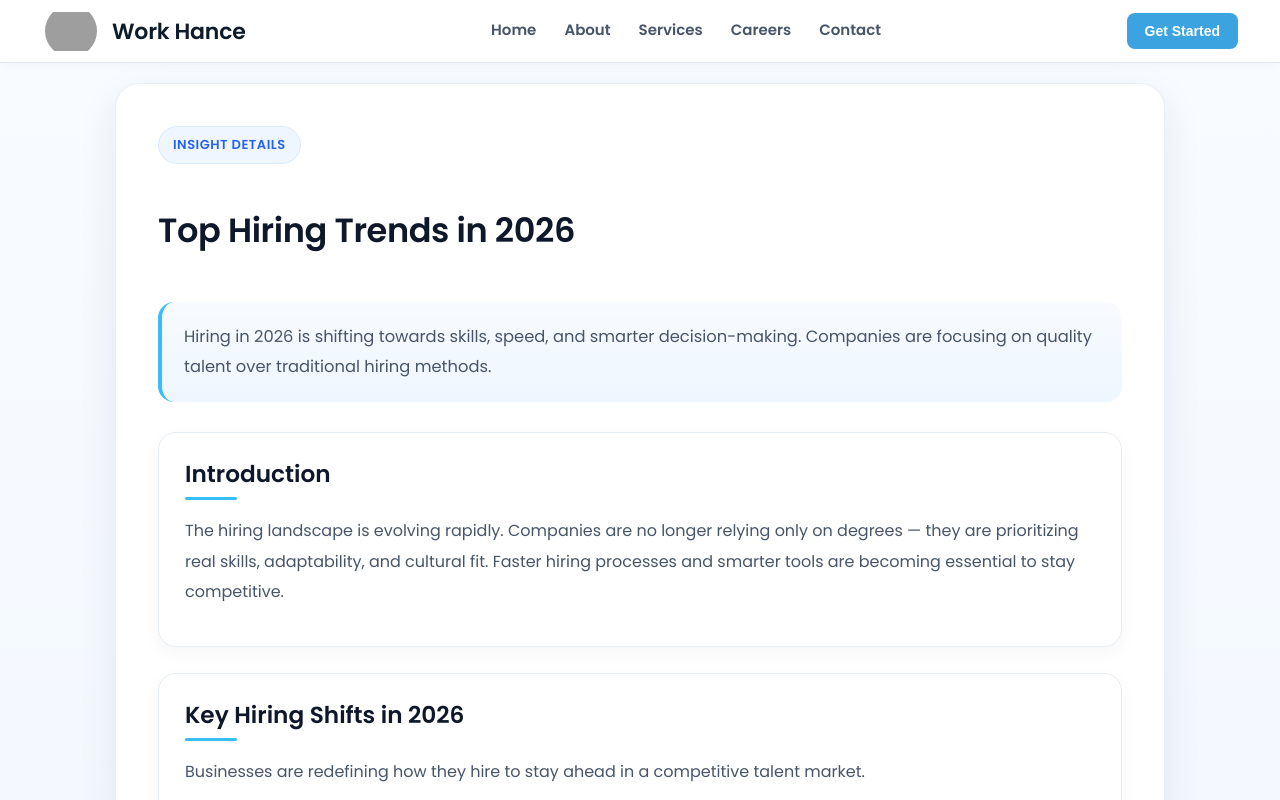
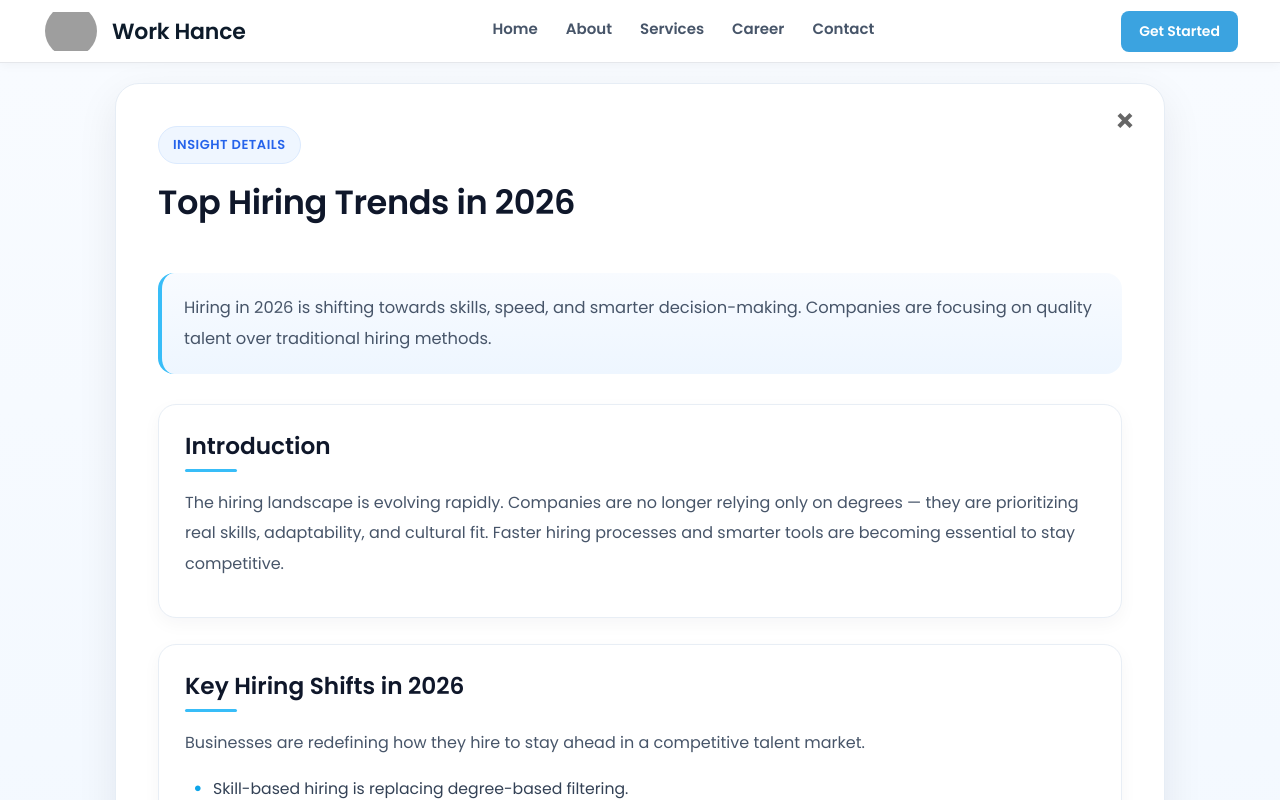
Before and after one commit to arvindcodey-wh/workhance-website, a React (Vite) app: page /insights/1 in a window 1280 px wide. Shown: the top 800 px of the page. Built offline with nearby package versions, Linux system fonts and the light colour scheme; grey boxes are pictures that could not be loaded.

Commit message:
Updated again

```diff
--- a/package.json
+++ b/package.json
@@ -10,9 +10,12 @@
     "preview": "vite preview"
   },
   "dependencies": {
+    "libphonenumber-js": "^1.13.1",
+    "lucide-react": "^1.14.0",
     "react": "^19.2.4",
     "react-dom": "^19.2.4",
     "react-icons": "^5.6.0",
+    "react-phone-input-2": "^2.15.1",
     "react-router-dom": "^7.14.0"
   },
   "devDependencies": {
@@ -20,10 +23,13 @@
     "@types/react": "^19.2.14",
     "@types/react-dom": "^19.2.3",
     "@vitejs/plugin-react": "^6.0.1",
+    "autoprefixer": "^10.5.0",
     "eslint": "^9.39.4",
     "eslint-plugin-react-hooks": "^7.0.1",
     "eslint-plugin-react-refresh": "^0.5.2",
     "globals": "^17.4.0",
+    "postcss": "^8.5.14",
+    "tailwindcss": "^3.4.17",
     "vite": "^8.0.1"
   }
 }
--- a/src/App.jsx
+++ b/src/App.jsx
@@ -1,13 +1,11 @@
-import Footer from "./components/Footer";
+import Footer from "./Components/Footer";
 import { BrowserRouter, Routes, Route } from "react-router-dom";
-import ScrollToTop from "./components/ScrollToTop";
-import Navbar from "./components/Navbar";
-import Home from "./pages/Home";
-import About from "./pages/About Us";
-import Services from "./pages/Services";
-import Career from "./pages/Career";
-import Contact from "./pages/Contact";
-import InsightDetail from "./pages/InsightDetail";
+import ScrollToTop from "./Components/ScrollToTop";
+import Navbar from "./Components/Navbar";
+import Home from "./Pages/Home";
+import Services from "./Pages/Services";
+import Contact from "./Pages/Contact";
+import InsightDetail from "./Pages/InsightDetail";
 
 function App() {
   return (
@@ -17,9 +15,7 @@ function App() {
 
       <Routes>
         <Route path="/" element={<Home />} />
-        <Route path="/about" element={<About />} />
         <Route path="/services" element={<Services />} />
-        <Route path="/career" element={<Career />} />
         <Route path="/contact" element={<Contact />} />
         <Route path="/insights/:id" element={<InsightDetail />} />
 
--- a/src/components/Navbar.jsx
+++ b/src/components/Navbar.jsx
@@ -20,7 +20,7 @@ function Navbar() {
           <Link to="/" className={isActive("/") ? "active" : ""}>Home</Link>
           <Link to="/about-us" className={isActive("/about-us") ? "active" : ""}>About</Link>
           <Link to="/services" className={isActive("/services") ? "active" : ""}>Services</Link>
-          <Link to="/careers" className={isActive("/careers") ? "active" : ""}>Careers</Link>
+          <Link to="/career" className={isActive("/career") ? "active" : ""}>Career</Link>
           <Link to="/contact" className={isActive("/contact") ? "active" : ""}>Contact</Link>
         </div>
 
--- a/src/index.css
+++ b/src/index.css
@@ -1,3 +1,6 @@
+@tailwind base;
+@tailwind components;
+@tailwind utilities;
 body {
   margin: 0;
   font-family: 'Poppins' , sans-serif;
@@ -1048,11 +1051,32 @@ body {
 .insight-detail-container {
   max-width: 1050px;
   margin: 0 auto;
+  position: relative;
   background: #ffffff;
   border: 1px solid #e6edf5;
   border-radius: 24px;
   padding: 42px;
   box-shadow: 0 14px 40px rgba(15, 23, 42, 0.08);
+}
+
+.close-btn {
+  position: absolute;
+  top: 18px;
+  right: 18px;
+  width: 38px;
+  height: 38px;
+  border: none;
+  border-radius: 50%;
+  background: #f1f5f9;
+  color: #0f172a;
+  font-size: 26px;
+  font-weight: 600;
+  cursor: pointer;
+  display: flex;
+  align-items: center;
+  justify-content: center;
+  transition: all 0.25s ease;
+  z-index: 10;
 }
 
 .insight-detail-tag {
--- a/src/pages/InsightDetail.jsx
+++ b/src/pages/InsightDetail.jsx
@@ -291,6 +291,14 @@ const insightsDetails = [
   return (
     <section className="insight-detail-page">
       <div className="insight-detail-container">
+
+              <button
+        className="close-btn"
+        onClick={handleBackToHome}
+      >
+        ×
+      </button>
+
         <span className="insight-detail-tag">Insight Details</span>
 
         <h1 className="insight-detail-title">{insight.title}</h1>
```
Also changed, not shown: 2 other files (tests, documents, lock files or other folders).
